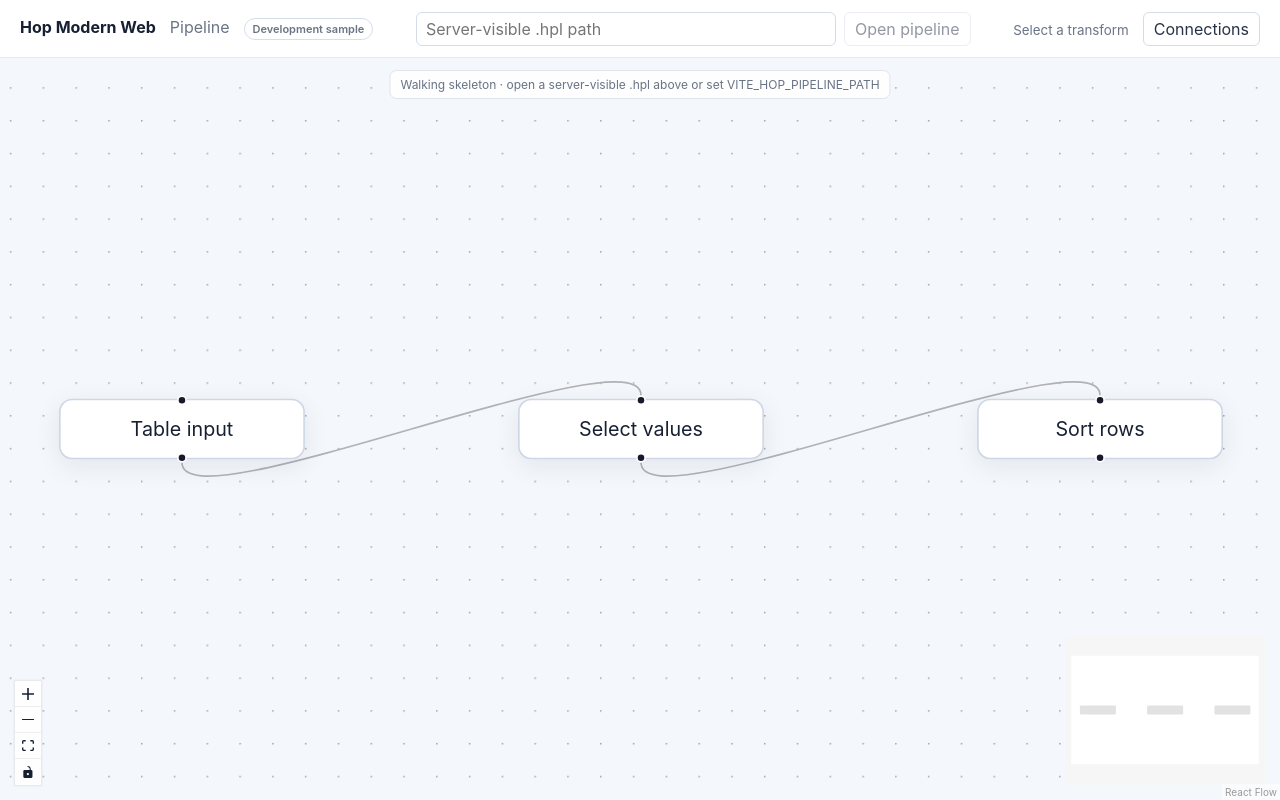
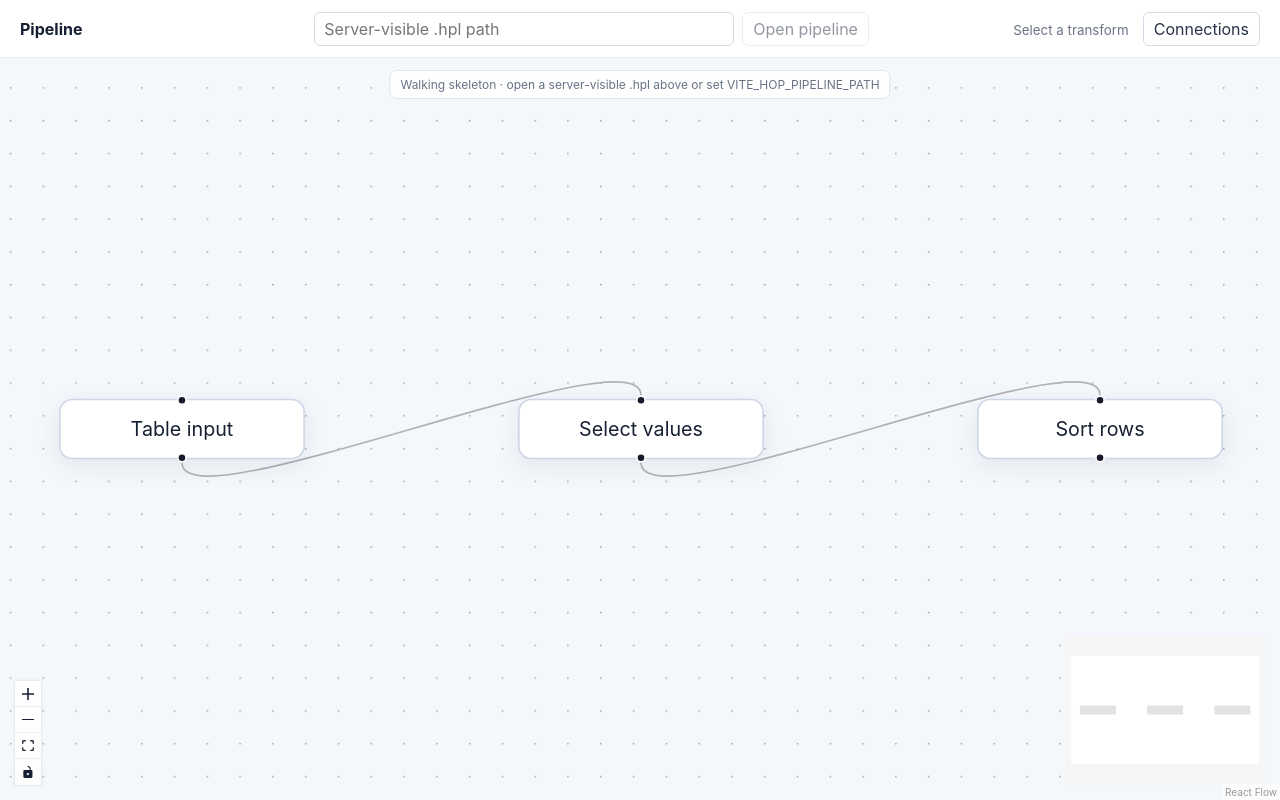
Before and after one commit to cxhttt233/hop-modern-web, a React (Vite) app in the folder app/: page / in a window 1280 px wide. Built offline with nearby package versions, Linux system fonts and the light colour scheme.

Commit message:
ux: remove redundant editor branding

```diff
--- a/app/src/App.tsx
+++ b/app/src/App.tsx
@@ -203,7 +203,7 @@ export function App() {
   return (
     <main className="shell">
       <header>
-        <div><strong>Hop Modern Web</strong><span>{document.name}</span><span className="preview-badge" title={isRealGraph ? source.path : "Development fallback; open a server-visible .hpl path or configure VITE_HOP_PIPELINE_PATH."}>{sourceLabel}</span></div>
+        <div className="file-identity"><strong>{document.name}</strong></div>
         <form className="pipeline-open" onSubmit={(event) => { event.preventDefault(); const path = pipelinePathDraft.trim(); if (!path) return; if (path === pipelinePath) setPipelineOpenRevision((current) => current + 1); else setPipelinePath(path); }}>
           <input aria-label="Server-visible pipeline path" value={pipelinePathDraft} onChange={(event) => setPipelinePathDraft(event.target.value)} placeholder="Server-visible .hpl path" />
           <button type="submit" disabled={!pipelinePathDraft.trim() || source.kind === "loading"}>Open pipeline</button>
```
